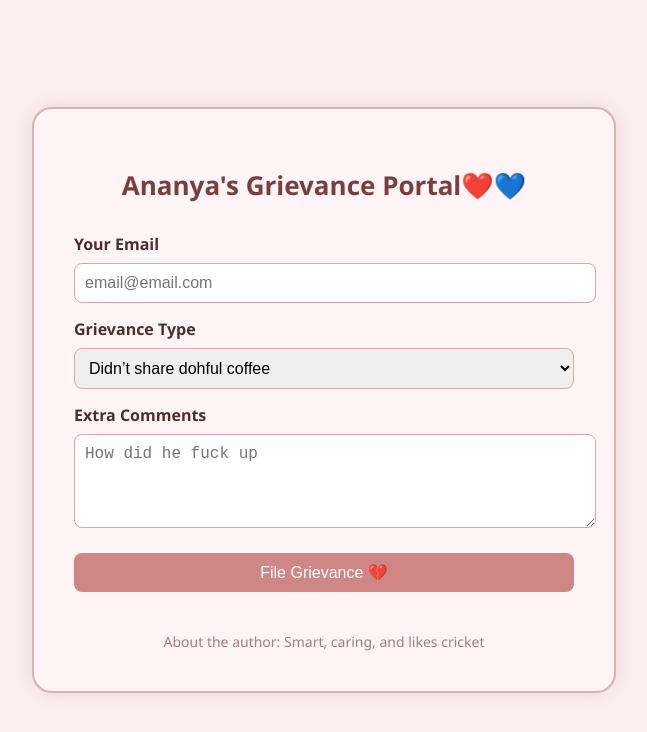
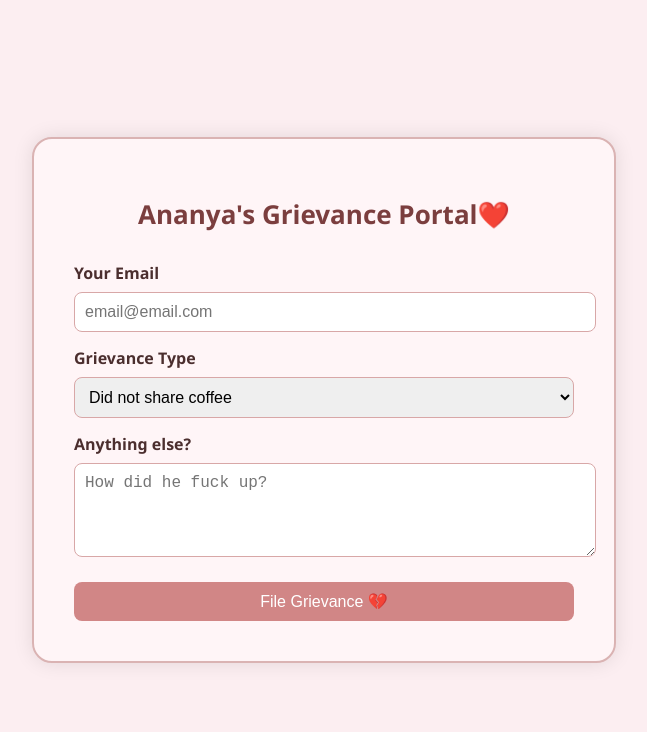
Before and after one commit to lightyboithough/grievance-portal, a plain HTML site: page index.html in a window 1280 px wide. Shown: the whole page, without its empty margins (316-963 px from the left). Drawn offline with Linux system fonts and the light colour scheme.

Commit message:
Update index.html

```diff
--- a/index.html
+++ b/index.html
@@ -3,7 +3,7 @@
 <head>
   <meta charset="UTF-8" />
   <meta name="viewport" content="width=device-width, initial-scale=1.0"/>
-  <title>Ananya's Grievance Portal ❤️💙</title>
+  <title>Ananya's Grievance Portal ❤️</title>
   <style>
     body {
       font-family: 'Segoe UI', sans-serif;
@@ -71,7 +71,7 @@
 </head>
 <body>
   <div class="container">
-    <h1>Ananya's Grievance Portal❤️💙</h1>
+    <h1>Ananya's Grievance Portal❤️</h1>
 
     <form action="https://formsubmit.co/el/yerenu" method="POST">
       <!-- Hidden Fields -->
@@ -87,24 +87,20 @@
       <!-- Grievance category -->
       <label for="category">Grievance Type</label>
       <select name="category" id="category" required>
-        <option value="Didn’t share dohful coffee">Didn’t share dohful coffee</option>
+        <option value="Did not share coffee">Did not share coffee</option>
         <option value="Did not share a cookie">Did not share a cookie</option>
-        <option value="Ate dosa all alone">Ate dosa all alone</option>
+        <option value="Ate dosa alone">Ate dosa alone</option>
         <option value="Did not kiss me goodbye">Did not kiss me goodbye</option>
         <option value="Replied late to texts">Replied late to texts</option>
         <option value="Did not say goodnight">Did not say goodnight</option>
       </select>
 
       <!-- Optional message -->
-      <label for="message">Extra Comments</label>
-      <textarea id="message" name="message" rows="4" placeholder="How did he fuck up"></textarea>
+      <label for="message">Anything else?</label>
+      <textarea id="message" name="message" rows="4" placeholder="How did he fuck up?"></textarea>
 
       <button type="submit">File Grievance 💔</button>
     </form>
-
-    <footer>
-      About the author: Smart, caring, and likes cricket
-    </footer>
   </div>
 </body>
 </html>
```
